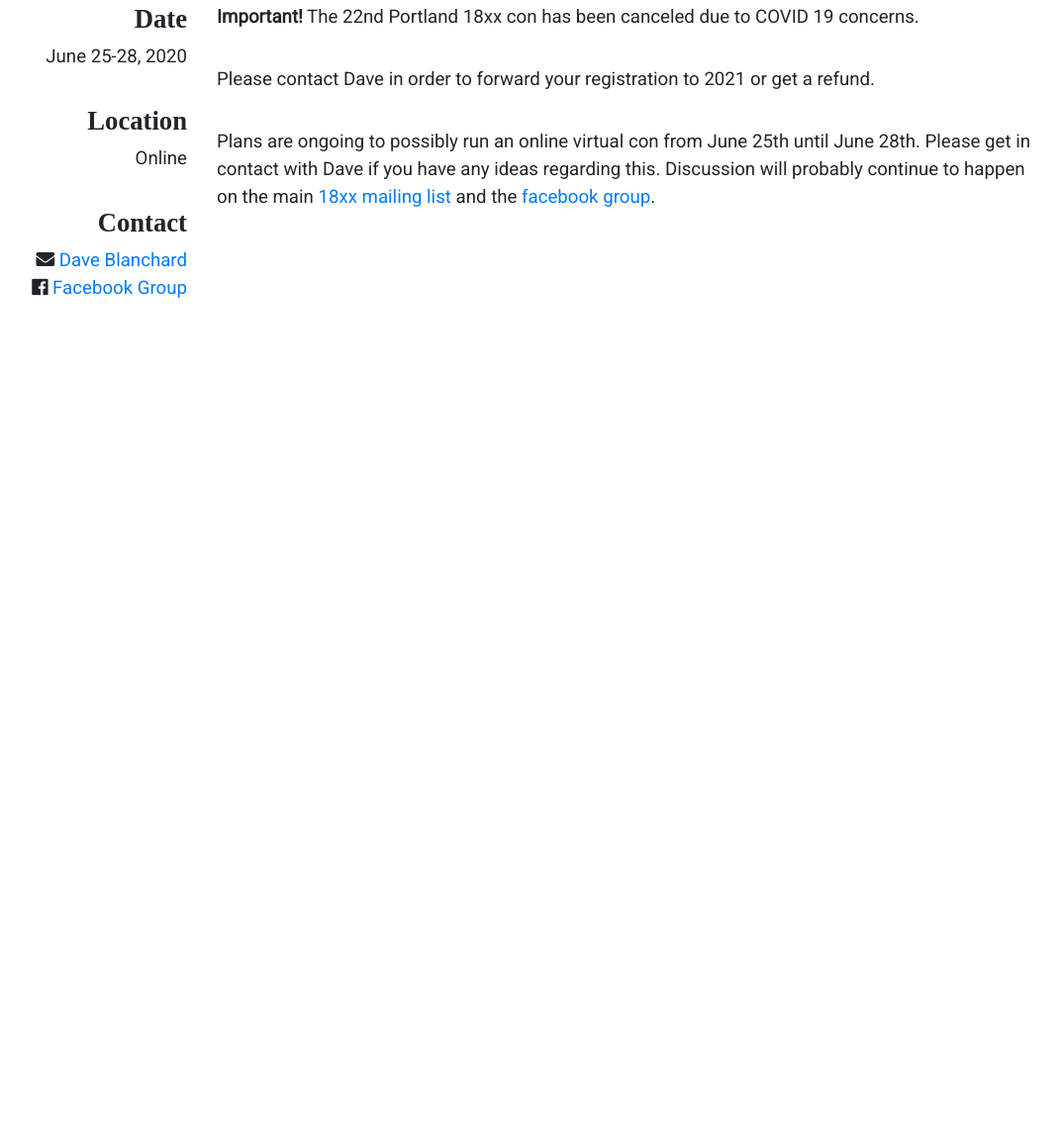
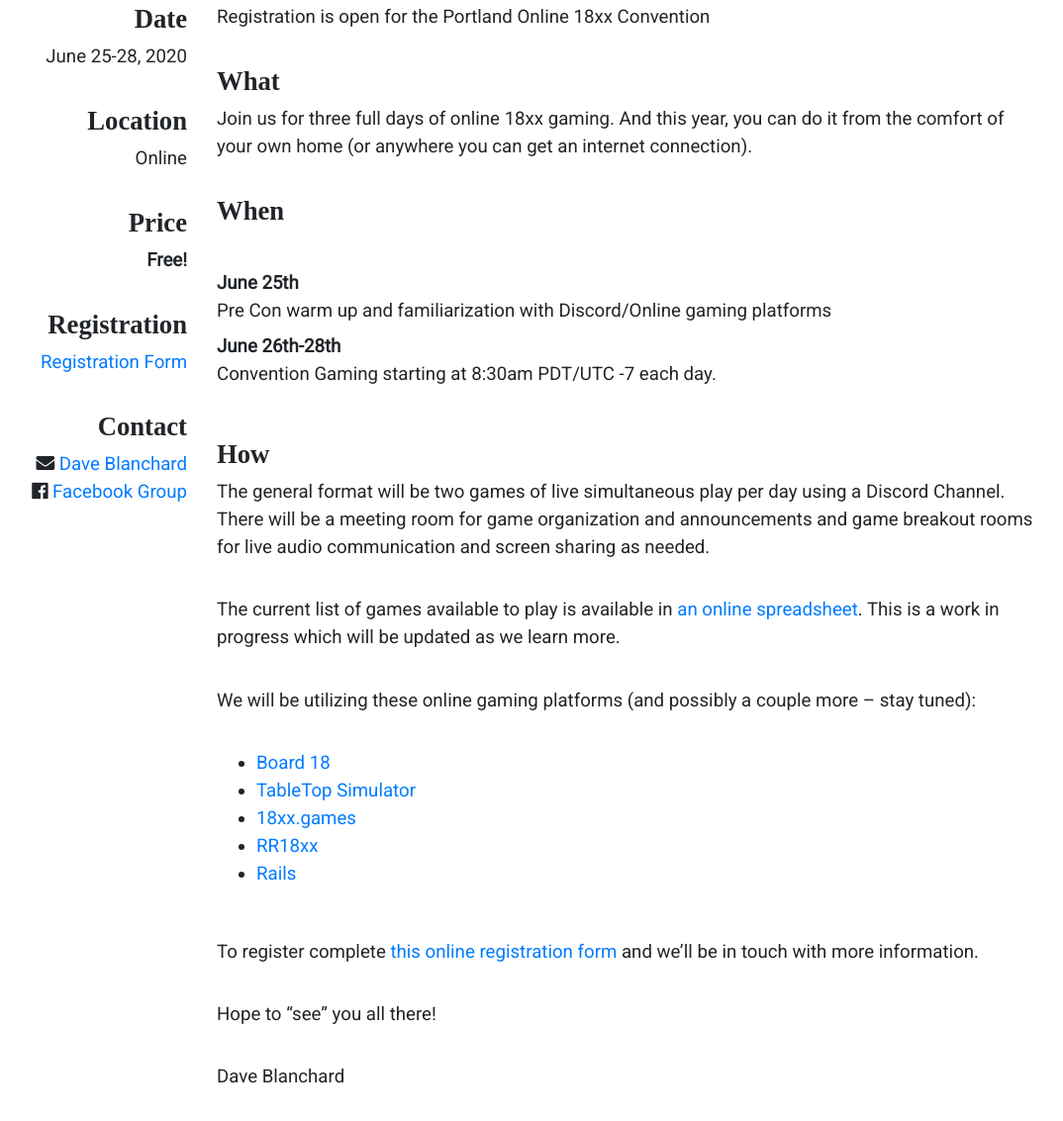
Before and after one commit to portland18xx/portland18xx.com, a plain HTML site: page index.html in a window 1280 px wide. Shown: the part 223-1356 px from the top of the page at 99% size, without its empty margins (151-1225 px from the left). Before the commit the page ends 800 px from the top, so only its background shows below. Drawn offline with nearby package versions, Linux system fonts and the light colour scheme; a web font is replaced by a local one.

Commit message:
feat: update with 2020 online information

```diff
--- a/index.html
+++ b/index.html
@@ -14,7 +14,7 @@
         <!-- Google Fonts -->
         <link href="https://fonts.googleapis.com/css?family=Roboto|Sumana" rel="stylesheet">
 
-        <title>Portland 18xx Convention</title>
+        <title>Portland Online 18xx Convention</title>
 
         <style>
             body {
@@ -92,7 +92,11 @@
                     <h3>Date</h3>
                     <p>June 25-28, 2020</p>
                     <h3>Location</h3>
-                    <p>Online </p>
+                    <p>Online</p>
+                    <h3>Price</h3>
+                    <p><strong>Free!</strong></p>
+                    <h3>Registration</h3>
+                    <p><a target="_blank" href="https://df32z040.pages.infusionsoft.net/">Registration Form</a></p>
                     <h3>Contact</h3>
                     <address>
                         <i class="fa fa-envelope"></i> <a href="mailto:dave.blanchard1@comcast.net">Dave Blanchard</a><br/>
@@ -100,22 +104,66 @@
                     </address>
                 </div>
                 <div class="col-md-9">
+                    <p>Registration is open for the Portland Online 18xx Convention</p>
+
+                    <h3>What</h3>
                     <p>
-                        <strong>Important!</strong> The 22nd Portland 18xx con
-                        has been canceled due to COVID 19 concerns.
+                        Join us for three full days of online 18xx gaming. And
+                        this year, you can do it from the comfort of your own
+                        home (or anywhere you can get an internet connection).
                     </p>
+
+                    <h3>When</h3>
                     <p>
-                        Please contact Dave in order to forward your
-                        registration to 2021 or get a refund.
+                        <dl>
+                            <dt>June 25th</dt>
+                            <dd>Pre Con warm up and familiarization with Discord/Online gaming platforms</dd>
+                            <dt>June 26th-28th</dt>
+                            <dd>Convention Gaming starting at 8:30am PDT/UTC -7 each day.</dd>
+                        </dl>
                     </p>
+
+                    <h3>How</h3>
+
                     <p>
-                        Plans are ongoing to possibly run an online virtual con
-                        from June 25th until June 28th. Please get in contact
-                        with Dave if you have any ideas regarding this.
-                        Discussion will probably continue to happen on the main
-                        <a target="_blank" href="https://groups.io/g/18xx">18xx mailing list</a> and
-                        the <a target="_blank" href="https://www.facebook.com/groups/169139930430618/">facebook group</a>.
+                        The general format will be two games of live
+                        simultaneous play per day using a Discord Channel. There
+                        will be a meeting room for game organization and
+                        announcements and game breakout rooms for live audio
+                        communication and screen sharing as needed.
                     </p>
+
+                    <p>
+                        The current list of games available to play is available
+                        in <a target="_blank"
+                        href="https://docs.google.com/spreadsheets/d/1X3VwlnRZixcd0L5ck0wkyHJwBhhhiWx7-XckMrmb4zA/edit?usp=sharing">an
+                        online spreadsheet</a>. This is a work in progress which
+                        will be updated as we learn more.
+                    </p>
+
+                    <p>
+                        We will be utilizing these online gaming platforms (and
+                        possibly a couple more – stay tuned):
+
+                        <ul>
+                            <li><a target="_blank" href="https://board18.org/">Board 18</a></li>
+                            <li><a target="_blank" href="https://store.steampowered.com/app/286160/Tabletop_Simulator/">TableTop Simulator</a></li>
+                            <li><a target="_blank" href="https://www.18xx.games/">18xx.games</a></li>
+                            <li><a target="_blank" href="http://www.rr18xx.com/">RR18xx</a></li>
+                            <li><a target="_blank" href="https://rails.sourceforge.io/">Rails</a></li>
+                        </ul>
+                    </p>
+
+                    <p>
+                        To register complete <a target="_blank"
+                        href="https://df32z040.pages.infusionsoft.net/">this
+                        online registration form</a> and we’ll be in touch with
+                        more information.
+                    </p>
+
+                    <p>Hope to “see” you all there!</p>
+
+                    <p>Dave Blanchard</p>
                 </div>
             </div>
         </div>
```
